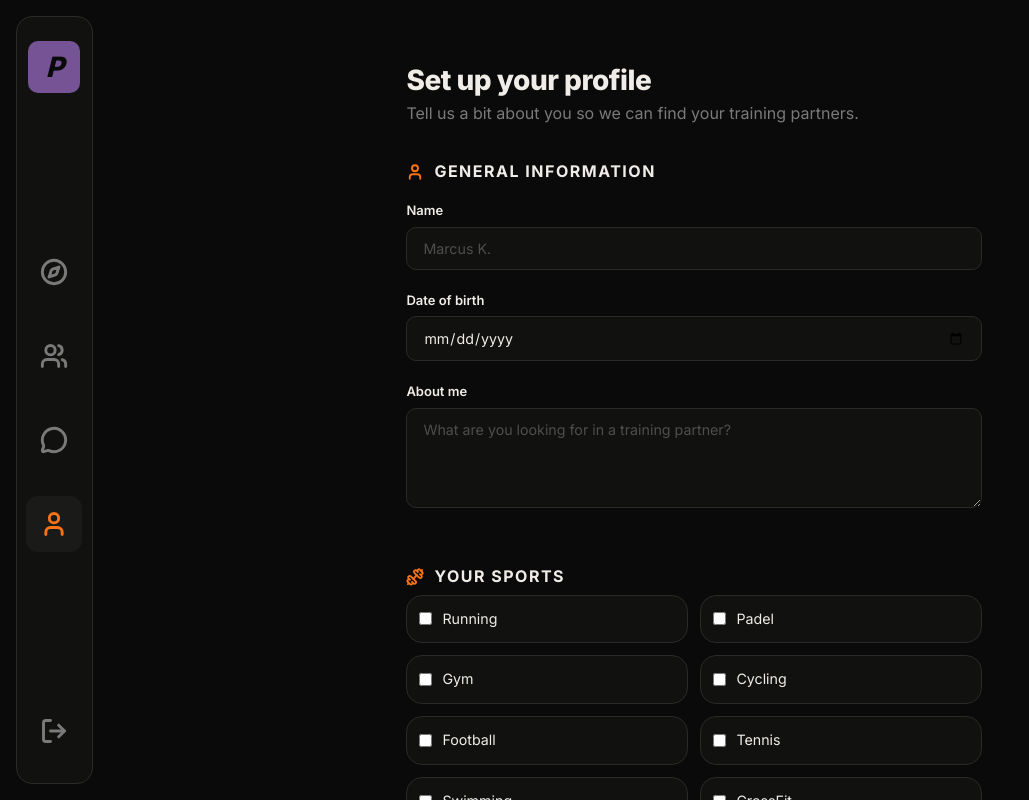
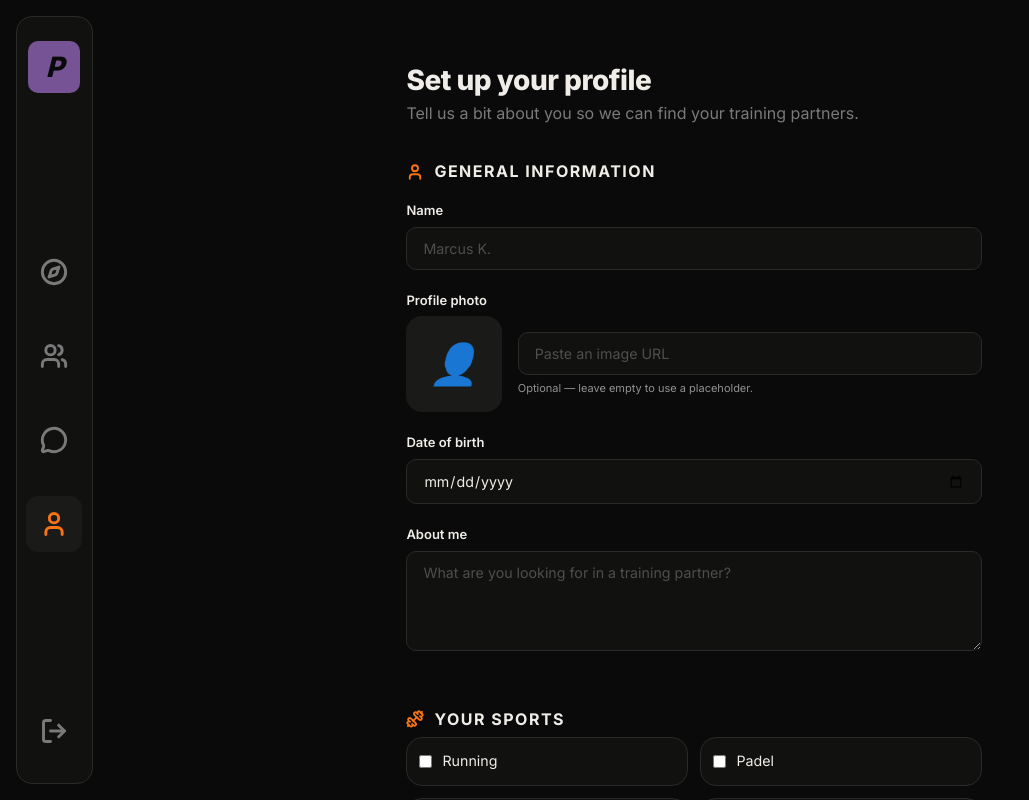
Before and after one commit to KorbenSweetheart/web, a React (Vite) app in the folder frontend/: page /app/profile in a window 1280 px wide. Shown: the whole page, without its empty margins (0-1029 px from the left). Built offline with nearby package versions, Linux system fonts and the light colour scheme; sample sign-in values are in the browser's storage.

Commit message:
feat: add profile photo url field with placeholder

```diff
--- a/frontend/src/pages/ProfileSetupPage.tsx
+++ b/frontend/src/pages/ProfileSetupPage.tsx
@@ -7,7 +7,9 @@ import { User, Dumbbell, SlidersHorizontal, MapPin, Headphones, Users, Sparkles
 
 export default function ProfileSetupPage() {
   const [name, setName] = useState('');
-  const [birthDate, setBirthDate] = useState('');  const [bio, setBio] = useState('');
+  const [birthDate, setBirthDate] = useState('');
+  const [bio, setBio] = useState('');
+  const [pictureUrl, setPictureUrl] = useState('');
   const [modeId, setModeId] = useState<number | null>(null);
   const [maxRadius, setMaxRadius] = useState(10);
   const [activities, setActivities] = useState<ProfileActivity[]>([]);
@@ -76,7 +78,7 @@ export default function ProfileSetupPage() {
       name,
       age: calculateAge(birthDate),
       bio,
-      picture_url: '',
+      picture_url: pictureUrl,
       interaction_mode_id: modeId,
       activities,
       max_radius: maxRadius,
@@ -117,6 +119,30 @@ export default function ProfileSetupPage() {
           <label className="form-label" htmlFor="name">Name</label>
           <input id="name" type="text" className="input" placeholder="Marcus K."
             value={name} onChange={(e) => setName(e.target.value)} disabled={loading} />
+        </div>
+
+        <div className="form-group">
+          <label className="form-label">Profile photo</label>
+          <div className="flex items-center gap-md">
+            {/* Avatar preview: photo or placeholder */}
+            <div className="avatar avatar-lg" style={{ overflow: 'hidden', width: '96px', height: '96px' }}>
+              {pictureUrl ? (
+                <img src={pictureUrl} alt="Profile preview"
+                  style={{ width: '100%', height: '100%', objectFit: 'cover' }}
+                  onError={(e) => { e.currentTarget.style.display = 'none'; }} />
+              ) : (
+                <span style={{ fontSize: '2.5rem' }}>👤</span>
+              )}
+            </div>
+
+            {/* URL input */}
+            <div style={{ flex: 1 }}>
+              <input type="url" className="input" placeholder="Paste an image URL"
+                value={pictureUrl} onChange={(e) => setPictureUrl(e.target.value)}
+                disabled={loading} />
+              <p className="form-helper mt-xs">Optional — leave empty to use a placeholder.</p>
+            </div>
+          </div>
         </div>
 
         <div className="form-group">
```
